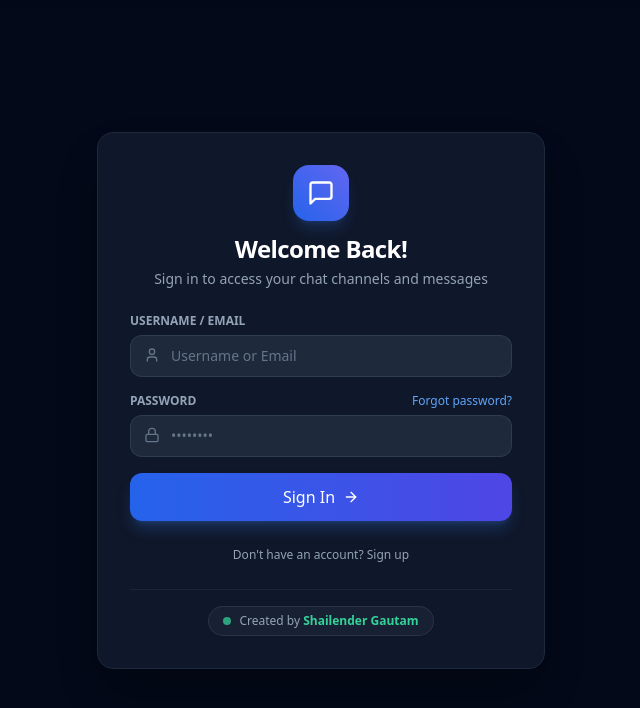
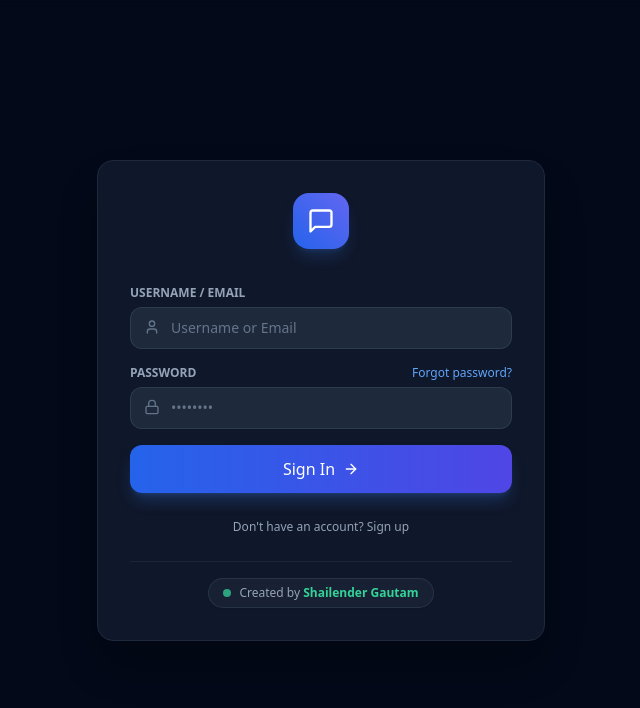
Before and after one commit to shailenderga/wavy, a React (Vite) app in the folder client/: page / in a window 1280 px wide. Shown: the top 708 px of the page, without its empty margins (319-959 px from the left). Built offline with nearby package versions, Linux system fonts and the light colour scheme; no server answers.

Commit message:
Remove Welcome Back header text from login modal

```diff
--- a/client/src/components/AuthModal.jsx
+++ b/client/src/components/AuthModal.jsx
@@ -54,20 +54,20 @@ export default function AuthModal() {
           <div className="w-14 h-14 bg-gradient-to-tr from-blue-600 to-indigo-500 rounded-2xl flex items-center justify-center shadow-lg shadow-blue-500/20 mb-3">
             <MessageSquare className="w-7 h-7 text-white" />
           </div>
+          {authMode !== 'login' && (
+            <>
               <h2 className="text-2xl font-bold text-white tracking-tight">
-            {authMode === 'login'
-              ? 'Welcome Back!'
-              : authMode === 'register'
+                {authMode === 'register'
                   ? 'Create an Account'
                   : 'Reset Password'}
               </h2>
               <p className="text-xs sm:text-sm text-slate-400 mt-1">
-            {authMode === 'login'
-              ? 'Sign in to access your chat channels and messages'
-              : authMode === 'register'
-              ? 'Join the chat community powered by React & MySQL'
+                {authMode === 'register'
+                  ? 'Join Wavy'
                   : 'Enter your username/email and a new password'}
               </p>
+            </>
+          )}
         </div>
 
         {error && (
```
Lines whose indentation alone changed are shown as unchanged.
